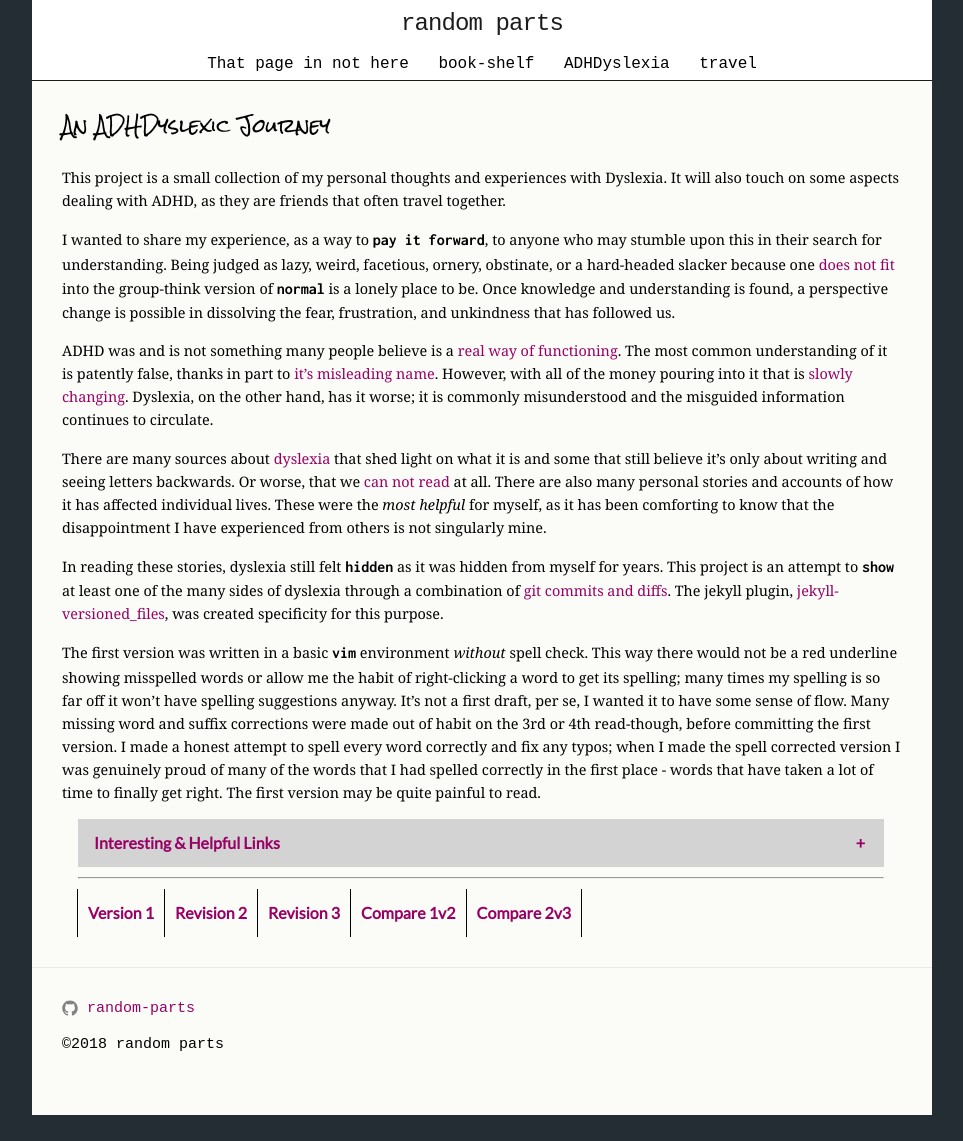
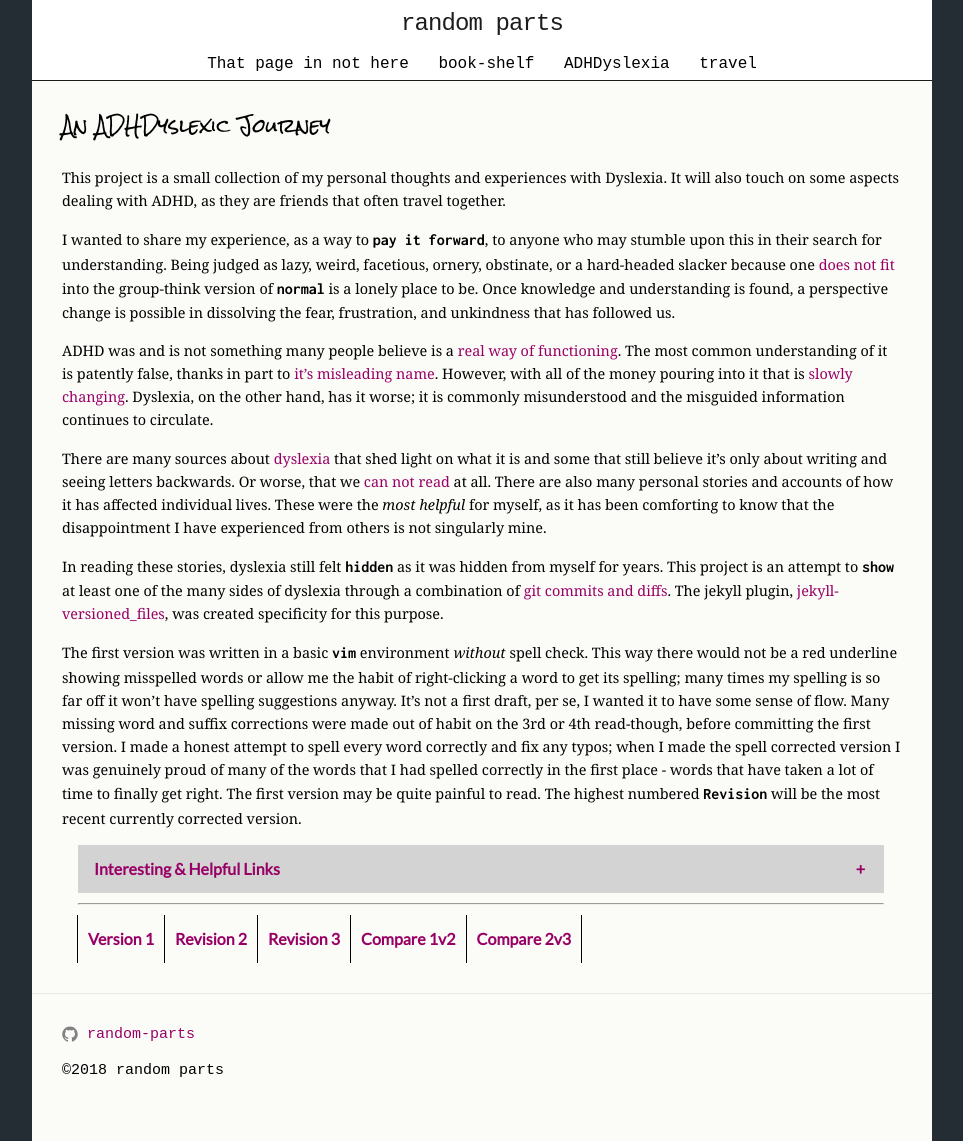
Before and after one commit to random-parts/random-parts.github.io, a Jekyll site: the page built from dyslexia.md, in a window 1280 px wide. Shown: the whole page, without its empty margins (158-1121 px from the left). Built offline with Jekyll 4.4.1, drawn with Linux system fonts in a browser that asks for light colours; before the commit the page ends 1115 px from its top, so only the background shows below that.

Commit message:
add clarity

```diff
--- a/dyslexia.md
+++ b/dyslexia.md
@@ -16,7 +16,7 @@ There are many sources about [dyslexia][3] that shed light on what it is and som
 
 In reading these stories, dyslexia still felt `hidden` as it was hidden from myself for years. This project is an attempt to `show` at least one of the many sides of dyslexia through a combination of [git commits and diffs][5]. The jekyll plugin, [jekyll-versioned_files][6], was created specificity for this purpose.
 
-The first version was written in a basic `vim` environment _without_ spell check. This way there would not be a red underline showing misspelled words or allow me the habit of right-clicking a word to get its spelling; many times my spelling is so far off it won't have spelling suggestions anyway. It's not a first draft, per se, I wanted it to have some sense of flow. Many missing word and suffix corrections were made out of habit on the 3rd or 4th read-though, before committing the first version. I made a honest attempt to spell every word correctly and fix any typos; when I made the spell corrected version I was genuinely proud of many of the words that I had spelled correctly in the first place - words that have taken a lot of time to finally get right. The first version may be quite painful to read.
+The first version was written in a basic `vim` environment _without_ spell check. This way there would not be a red underline showing misspelled words or allow me the habit of right-clicking a word to get its spelling; many times my spelling is so far off it won't have spelling suggestions anyway. It's not a first draft, per se, I wanted it to have some sense of flow. Many missing word and suffix corrections were made out of habit on the 3rd or 4th read-though, before committing the first version. I made a honest attempt to spell every word correctly and fix any typos; when I made the spell corrected version I was genuinely proud of many of the words that I had spelled correctly in the first place - words that have taken a lot of time to finally get right. The first version may be quite painful to read. The highest numbered `Revision` will be the most recent currently corrected version.
 
 [real way of functioning]: https://www.additudemag.com/adhd-motivation-problems-getting-started-on-tough-projects/
 [does not fit]: https://www.additudemag.com/adhd-in-adults-nervous-system/
```
